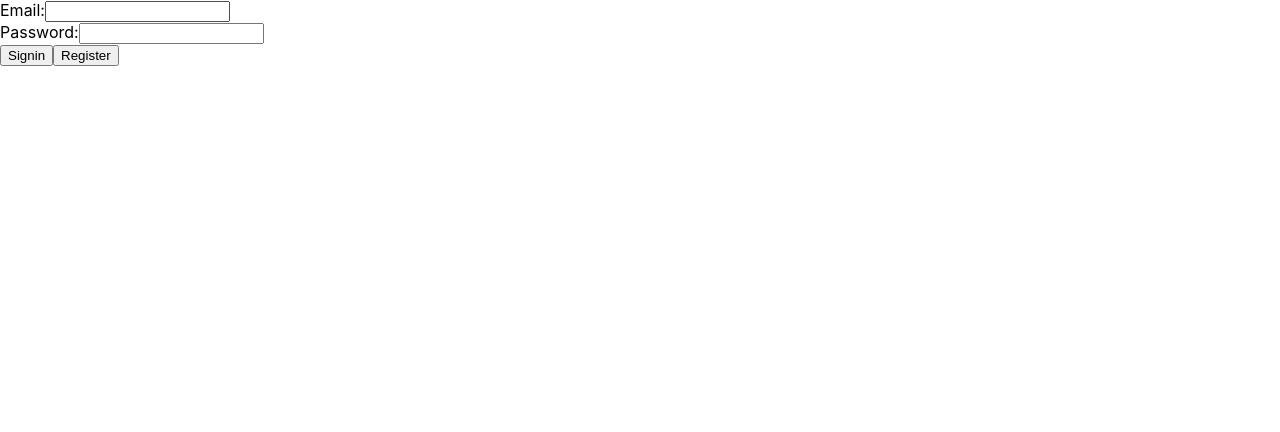
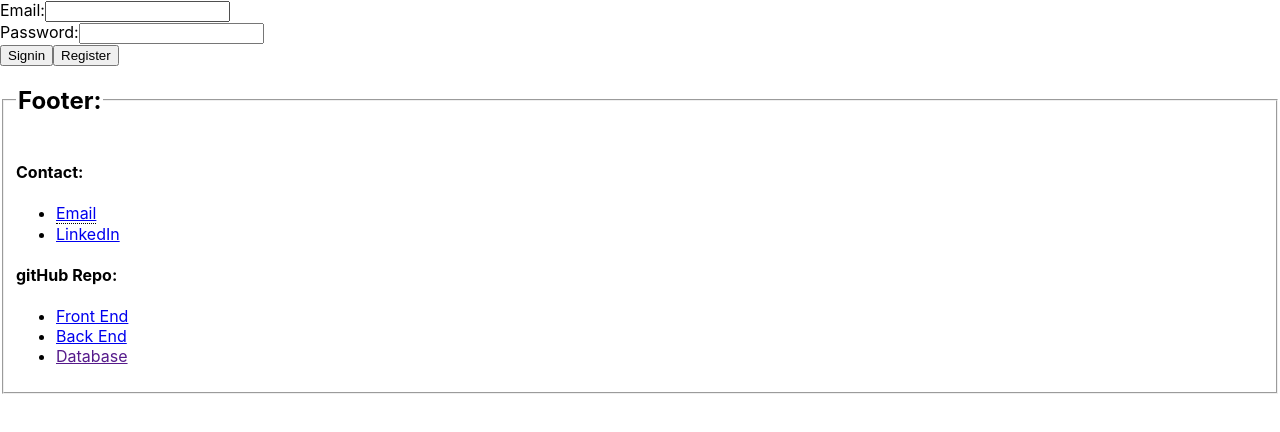
Before and after one commit to crux-in-lan/face-detect-app, a React (Create React App) app: page / in a window 1280 px wide. Shown: the top 432 px of the page. Built offline with nearby package versions, Linux system fonts and the light colour scheme.

Commit message:
Build for deployment and added footer to pages

```diff
--- a/package.json
+++ b/package.json
@@ -22,5 +22,6 @@
     "not dead",
     "not ie <= 11",
     "not op_mini all"
-  ]
+  ],
+  "homepage" : "http://nebivalici.com/webapps/face-detect-app"
 }
--- /dev/null
+++ b/src/components/ToolTip.css
@@ -0,0 +1,23 @@
+.tooltip {
+  position: relative;
+  display: inline-block;
+  border-bottom: 1px dotted black;
+}
+
+.tooltip .tooltiptext {
+  visibility: hidden;
+  width: auto;
+  background-color: black;
+  color: #fff;
+  text-align: center;
+  border-radius: 6px;
+  padding: 5px 5px;
+
+  /* Position the tooltip */
+  position: absolute;
+  z-index: 1;
+}
+
+.tooltip:hover .tooltiptext {
+  visibility: visible;
+}
--- /dev/null
+++ b/src/components/ToolTip.js
@@ -0,0 +1,13 @@
+import React from 'react';
+import './ToolTip.css';
+
+const ToolTip = (props) => {
+	return (
+		<div class="tooltip">
+			{props.children}
+			<span class="tooltiptext">{props.comment}</span>
+		</div>
+	)
+}
+
+export default ToolTip;
--- /dev/null
+++ b/src/components/footer.js
@@ -0,0 +1,33 @@
+import React from 'react';
+import ToolTip from './ToolTip';
+
+const Footer = (props) => {
+	return (
+		<fieldset>
+			<legend><h2>Footer:</h2></legend>
+			<p>
+				<h4>Contact:</h4>
+				<ul>
+					<li>
+						<ToolTip comment={'nicksona.in.lan@gmail.com'}>
+							<a href='mailto:nicksona.in.lan@gmail.com'>Email</a>
+						</ToolTip>
+					</li>
+					<li>
+						<a href='https://www.linkedin.com/in/nikola-vasilev-ab1161b9/'>LinkedIn</a>
+					</li>
+				</ul>
+			</p>
+			<p>
+				<h4>gitHub Repo:</h4>
+				<ul>
+					<li><a href='https://github.com/crux-in-lan/face-detect-app'>Front End</a></li>
+					<li><a href='https://github.com/crux-in-lan/face-detect-app-api'>Back End</a></li>
+					<li><a href=''>Database</a></li>
+				</ul>
+			</p>
+		</fieldset>
+	)
+}
+
+export default Footer;
--- a/src/containers/App.js
+++ b/src/containers/App.js
@@ -4,6 +4,7 @@ import './App.css';
 import HomePage from './HomePage';
 import SignIn from './SignIn';
 import Register from './Register';
+import Footer from '../components/footer';
 
 class App extends Component {
   constructor() {
@@ -35,22 +36,34 @@ class App extends Component {
     switch(route) {
       case 'signin':
         return (
-          <SignIn onRouteChange={this.onRouteChange} updateUser={this.updateUser}/>
+          <div>
+            <SignIn onRouteChange={this.onRouteChange} updateUser={this.updateUser}/>
+            <Footer/>
+          </div>
         );
       break;
       case 'home':
         return (
-          <HomePage onRouteChange={this.onRouteChange} user={this.state.user} updateUser={this.updateUser}/>
+          <div>
+            <HomePage onRouteChange={this.onRouteChange} user={this.state.user} updateUser={this.updateUser}/>
+            <Footer/>
+          </div>
         );
       break;
       case 'register':
         return (
-          <Register onRouteChange={this.onRouteChange}/>
+          <div>
+            <Register onRouteChange={this.onRouteChange}/>
+            <Footer/>
+          </div>
         );
       break;
       default:
         return (
-          <SignIn onRouteChange={this.onRouteChange}/>
+          <div>
+            <SignIn onRouteChange={this.onRouteChange}/>
+            <Footer/>
+          </div>
         );
     }
   }
```
Also changed, not shown: 15 other files (tests, documents, lock files or other folders).
